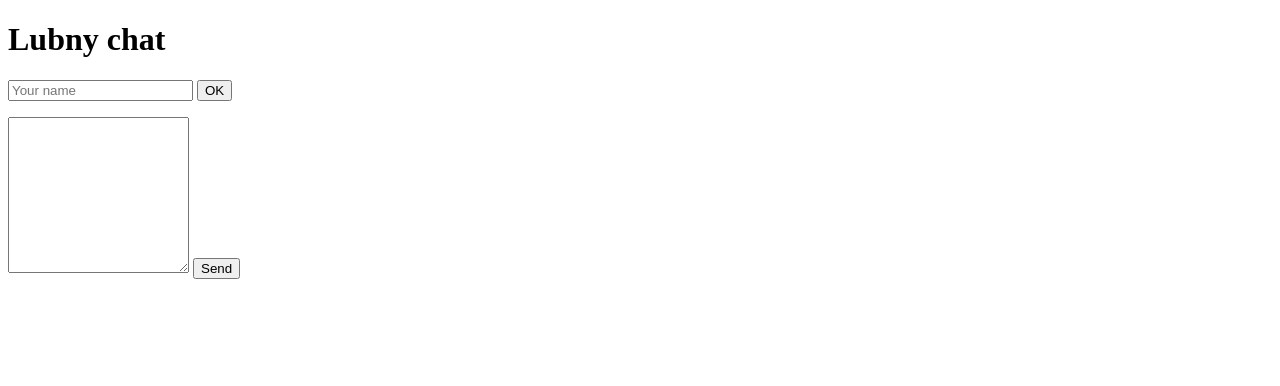
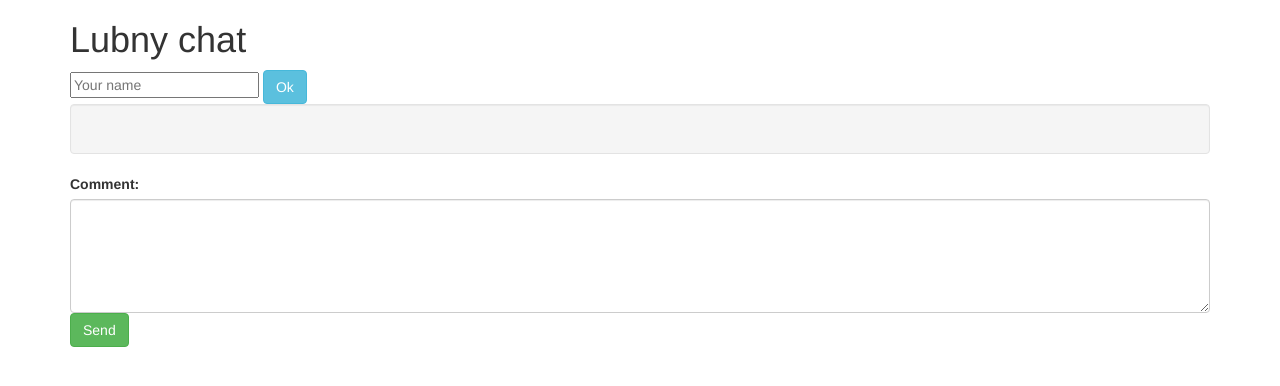
Before and after one commit to Panibrat/BSA16-Node.js-Express, a website: page public/index.html in a window 1280 px wide. Drawn offline with nearby package versions, Linux system fonts and the light colour scheme; no server answers.

Commit message:
bootstrap added

```diff
--- a/public/index.html
+++ b/public/index.html
@@ -3,21 +3,33 @@
 <head>
     <meta charset="UTF-8">
     <title>Vanila JS</title>
+    <meta name="viewport" content="width=device-width, initial-scale=1">
+    <link rel="stylesheet" href="https://maxcdn.bootstrapcdn.com/bootstrap/3.3.7/css/bootstrap.min.css">
 </head>
 <body>
-<h1>Lubny chat</h1>
+<div class="container">
+    <h1>Lubny chat</h1>
     <div>
         <input type="text" placeholder="Your name" id="nameInput">
-        <input type="button" id="nameButton"  value="OK">
+        <button type="button" class="btn btn-info" id="nameButton" >Ok</button>
     </div>
-    <ul id="messages"></ul>
-    <div>
-        <textarea id="text" col="30" rows="10"></textarea>
-        <input type="button" id="textSubmit" value="Send">
+    <div class="well">
+        <ul id="messages"></ul>
     </div>
+
+    <form>
+        <div class="form-group">
+            <label for="text">Comment:</label>
+            <textarea class="form-control" rows="5" id="text"></textarea>
+            <button type="button" class="btn btn-success" id="textSubmit">Send</button>
+        </div>
+    </form>
+
+
+</div>
 </body>
 <script type="text/javascript">
-    (function(){
+    (function () {
         var nameButton = document.getElementById('nameButton');
         var nameInput = document.getElementById('nameInput');
         var messages = document.getElementById('messages');
@@ -45,7 +57,8 @@
         var ajaxRequest = function (options) {
             var url = options.url || '/';
             var method = options.method || 'GET';
-            var callback = options.callback || function(){};
+            var callback = options.callback || function () {
+                    };
             var data = options.data || {};
             xmlHttp = new XMLHttpRequest();
 
@@ -53,7 +66,7 @@
             xmlHttp.setRequestHeader('Content-Type', 'application/json');
             xmlHttp.send(JSON.stringify(data));
             xmlHttp.onreadystatechange = function () {
-                if(xmlHttp.status == 200 && xmlHttp.readyState == 4){
+                if (xmlHttp.status == 200 && xmlHttp.readyState == 4) {
                     callback(xmlHttp.responseText);
                 }
             };
@@ -66,8 +79,8 @@
                 callback: function (msg) {
                     var msg = JSON.parse(msg);
                     messages.innerHTML = '';
-                    for(var i in msg){
-                        if(msg.hasOwnProperty(i)){
+                    for (var i in msg) {
+                        if (msg.hasOwnProperty(i)) {
                             var el = document.createElement('li');
                             el.innerText = msg[i].name + ': ' + msg[i].data;
                             messages.appendChild(el);
```
